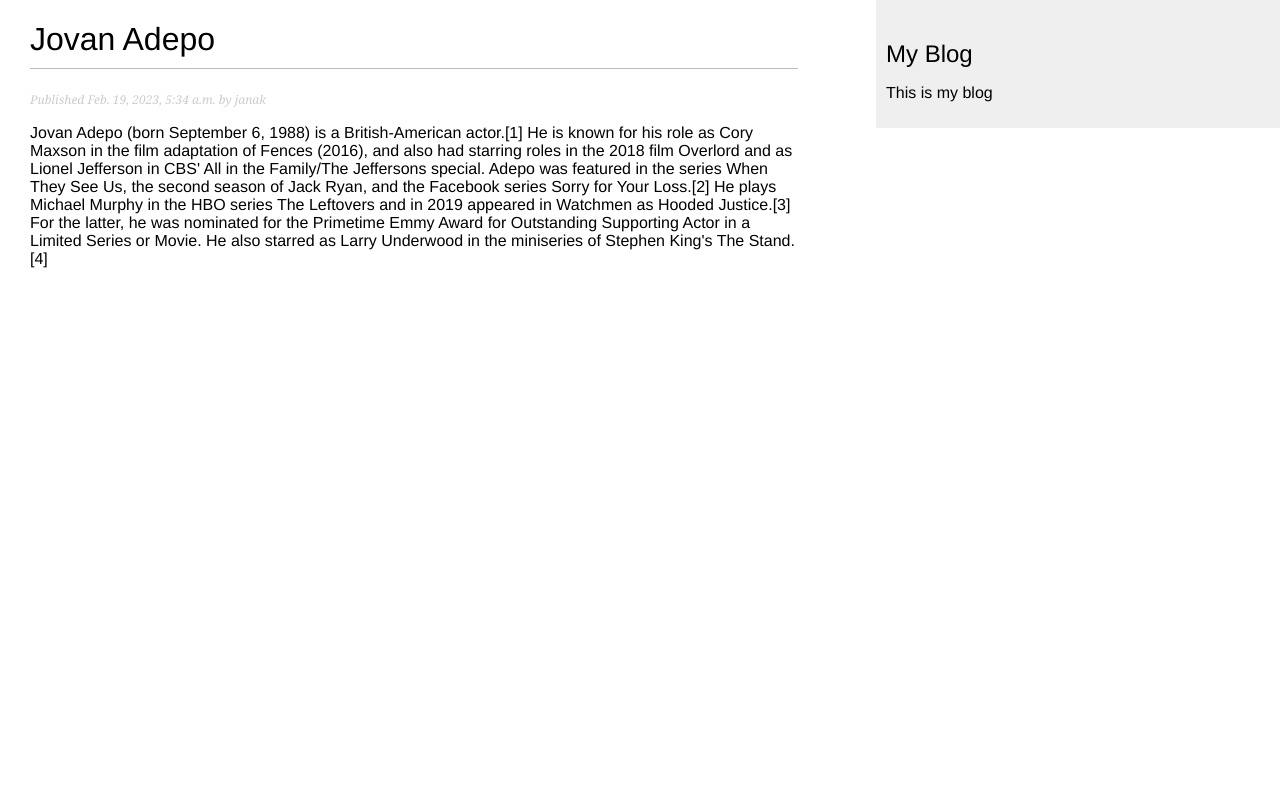
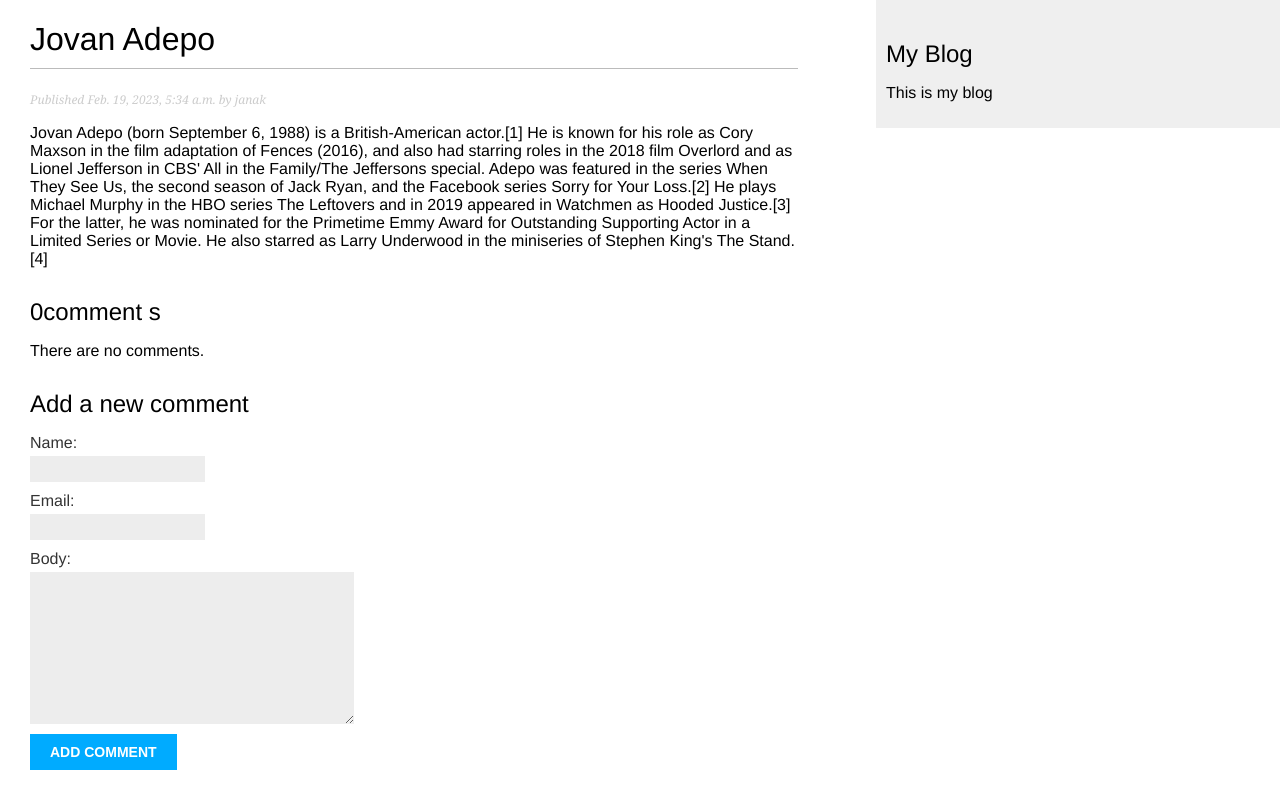
Before and after one commit to gunjanak/Django_Blog, a Django app: a page that uses mysite/blog/templates/blog/post/detail.html in a window 1280 px wide. Run offline with Django 4.2, Linux system fonts and the light colour scheme; data comes from the database, SQL or seed files in the repository; both versions use the stored data as it was after the commit.

Commit message:
Comments done end of chapter 2

```diff
--- /dev/null
+++ b/mysite/blog/forms.py
@@ -0,0 +1,13 @@
+from django import forms
+from .models import Comment
+
+class EmailPostForm(forms.Form):
+    name = forms.CharField(max_length=25)
+    email = forms.EmailField()
+    to = forms.EmailField()
+    comments = forms.CharField(required=False,widget=forms.Textarea)
+
+class CommentForm(forms.ModelForm):
+    class Meta:
+        model = Comment
+        fields = ['name','email','body']
--- a/mysite/blog/models.py
+++ b/mysite/blog/models.py
@@ -7,6 +7,9 @@
 class PublishedManager(models.Manager):
     def get_queryset(self):
         return super().get_queryset().filter(status=Post.Status.PUBLISHED)
+
+
+
 
 class Post(models.Model):
 
@@ -47,3 +50,22 @@
         self.publish.month,
         self.publish.day,
         self.slug])
+
+
+
+class Comment(models.Model):
+    post = models.ForeignKey(Post,on_delete=models.CASCADE,related_name='comments')
+    name = models.CharField(max_length=80)
+    email = models.EmailField()
+    body = models.TextField()
+    created = models.DateTimeField(auto_now_add=True)
+    updated = models.DateTimeField(auto_now=True)
+    active = models.BooleanField(default=True)
+
+    class Meta:
+        ordering = ['created']
+        indexes = [models.Index(fields=['created']),
+        ]
+
+    def __str__(self):
+        return f'Comment by {self.name} on {self.post}'
--- a/mysite/blog/templates/blog/post/detail.html
+++ b/mysite/blog/templates/blog/post/detail.html
@@ -7,4 +7,22 @@
 </p>
 {{ post.body|linebreaks }}
 
+{% with comments.count as total_comments %}
+
+<h2>
+    {{ total_comments }}comment {{ total_comments|pluralize }}
+</h2>
+{% endwith %}
+{% for comment in comments %}
+<div class="comment">
+    <p class="info">
+        Comment {{ forloop.counter }} by {{ comment.name }}
+        {{ comment.created }}
+    </p>
+    {{ comment.body|linebreaks }}
+</div>
+{% empty %}
+<p>There are no comments.</p>
+{% endfor %}
+{% include "blog/post/includes/comment_form.html" %}
 {% endblock %}
--- /dev/null
+++ b/mysite/blog/templates/blog/post/includes/comment_form.html
@@ -0,0 +1,7 @@
+<h2>Add a new comment </h2>
+<form action="{% url "blog:post_comment" post.id %}" method="post">
+    {{ form.as_p }}
+    {% csrf_token %}
+
+    <p><input type="submit" value="Add Comment"</p>
+</form>
--- a/mysite/blog/urls.py
+++ b/mysite/blog/urls.py
@@ -8,4 +8,5 @@
     path('<int:year>/<int:month>/<int:day>/<slug:post>/',
     views.post_detail,
     name='post_detail'),
+    path('<int:post_id>/comment/',views.post_comment,name='post_comment'),
 ]
--- a/mysite/blog/views.py
+++ b/mysite/blog/views.py
@@ -1,8 +1,8 @@
 from django.shortcuts import render, get_object_or_404
-from .models import Post
+from .models import Post, Comment
 from django.core.paginator import Paginator, EmptyPage,PageNotAnInteger
-
-
+from .forms import EmailPostForm, CommentForm
+from django.views.decorators.http import require_POST
 
 
 # Create your views here.
@@ -32,4 +32,47 @@
     status=Post.Status.PUBLISHED,
     slug=post)
 
-    return render(request,'blog/post/detail.html',{'post':post})
+    #List of active comments for this post
+    comments = post.comments.filter(active=True)
+    #Form for users to comment
+    form  = CommentForm()
+
+    return render(request,'blog/post/detail.html',{'post':post,
+    'comments':comments,'form':form})
+
+
+def post_share(request,post_id):
+    #Retrieve post by id
+    post = get_object_or_404(Post,id=post_id,status=Post.status.PUBLISHED)
+    if request.method == 'POST':
+        #form was submitted
+        form = EmailPostForm(request.POST)
+        if form.is_valid():
+            #form fields passed validation
+            cd = form.cleaned_data
+            #send email
+
+    else:
+        form = EmailPostForm()
+    return render(request,'blog/post/share.html',{'post':post,'form':form})
+
+
+@require_POST
+def post_comment(request,post_id):
+    post = get_object_or_404(Post,id=post_id,status=Post.Status.PUBLISHED)
+    comment = None
+    #A comment was posted
+    form = CommentForm(data=request.POST)
+    if form.is_valid():
+        #Create a comment object without saving it to the database
+        comment =  form.save(commit=False)
+        #Assign the post to the comment
+        comment.post = post
+        #Save the comment to the database
+        comment.save()
+
+    return render(request,'blog/post/comment.html',{
+        'post':post,
+        'form':form,
+        'comment':comment
+    })
```
Also changed, not shown: mysite/blog/admin.py (+7 -1 lines), mysite/blog/templates/blog/post/comment.html (added, +12 -0 lines), mysite/blog/migrations/0003_comment_comment_blog_commen_created_0e6ed4_idx.py (added), mysite/db.sqlite3, mysite/mysite/settings.py (line endings or trailing spaces).
